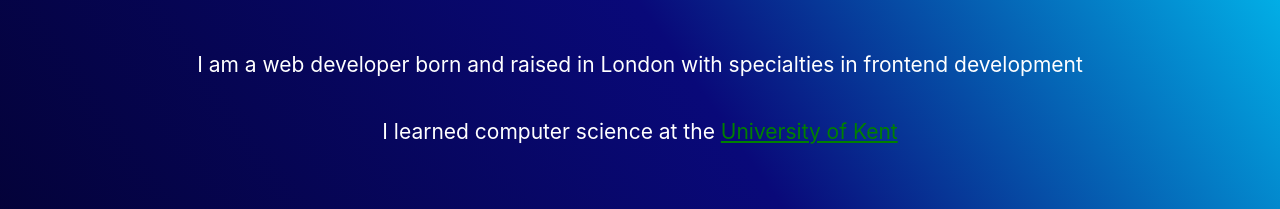
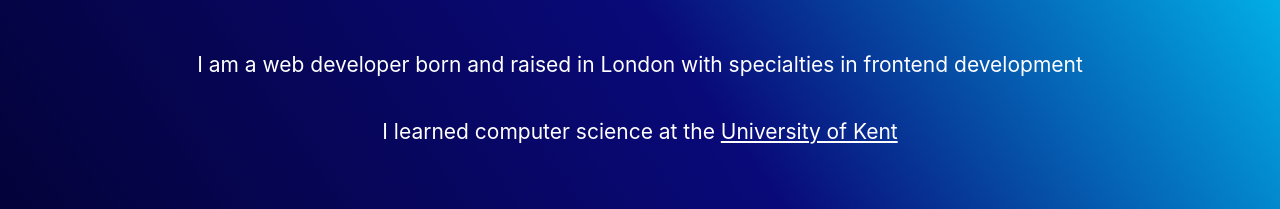
Before and after one commit to ShaqNew/my-website, a React (Create React App) app: page / in a window 1280 px wide. Shown: the part 1012-1221 px from the top of the page. Built offline with nearby package versions, Linux system fonts and the light colour scheme.

Commit message:
Changed Kent link colours

```diff
--- a/src/Components/AboutMe/AboutMe.tsx
+++ b/src/Components/AboutMe/AboutMe.tsx
@@ -3,7 +3,7 @@ import AboutMeText from "./AboutMeText";
 import AboutMeIcons from "./AboutMeIcons";
 import { Parallax } from 'react-scroll-parallax';
 import './aboutMe.scss'
-import ParallaxImage from "./ParalaxImage";
+// import ParallaxImage from "./ParalaxImage";
 import ParallaxHeading from "../ParallaxHeading/ParallaxHeading";
 import bigBen from '../../utils/icons/big-ben.png'
 import gherkin from '../../utils/icons/gherkin.png'
--- a/src/Components/AboutMe/aboutMe.scss
+++ b/src/Components/AboutMe/aboutMe.scss
@@ -33,13 +33,14 @@
     flex-direction: column;
     &__Link {
         &:link {
-            color: green;
+            color: white;
         }
         &:visited {
             color: white;
         }
         &:hover {
-            color: red;
+            // color: #5988ff;
+            background-color: #366cf4;
         }
     }
 }
```
